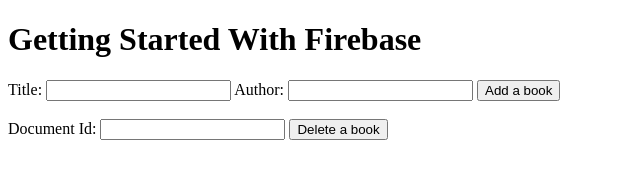
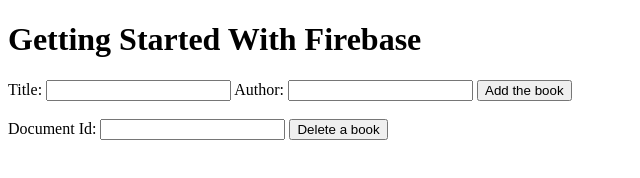
Before and after one commit to anj20/FireBase, a website built with webpack: page dist/index.html in a window 1280 px wide. Shown: the full height of the page, 0-640 px from the left. Built offline with nearby package versions, Linux system fonts and the light colour scheme; some packages are replaced by stand-ins of ours; no server answers; the database is empty.

Commit message:
Update index.html

```diff
--- a/dist/index.html
+++ b/dist/index.html
@@ -15,7 +15,7 @@
       <label for="author">Author:</label>
       <input type="text" name="author" required />
 
-      <button>Add a book</button>
+      <button>Add the book</button>
     </form>
     <br />
     <form class="delete">
```
